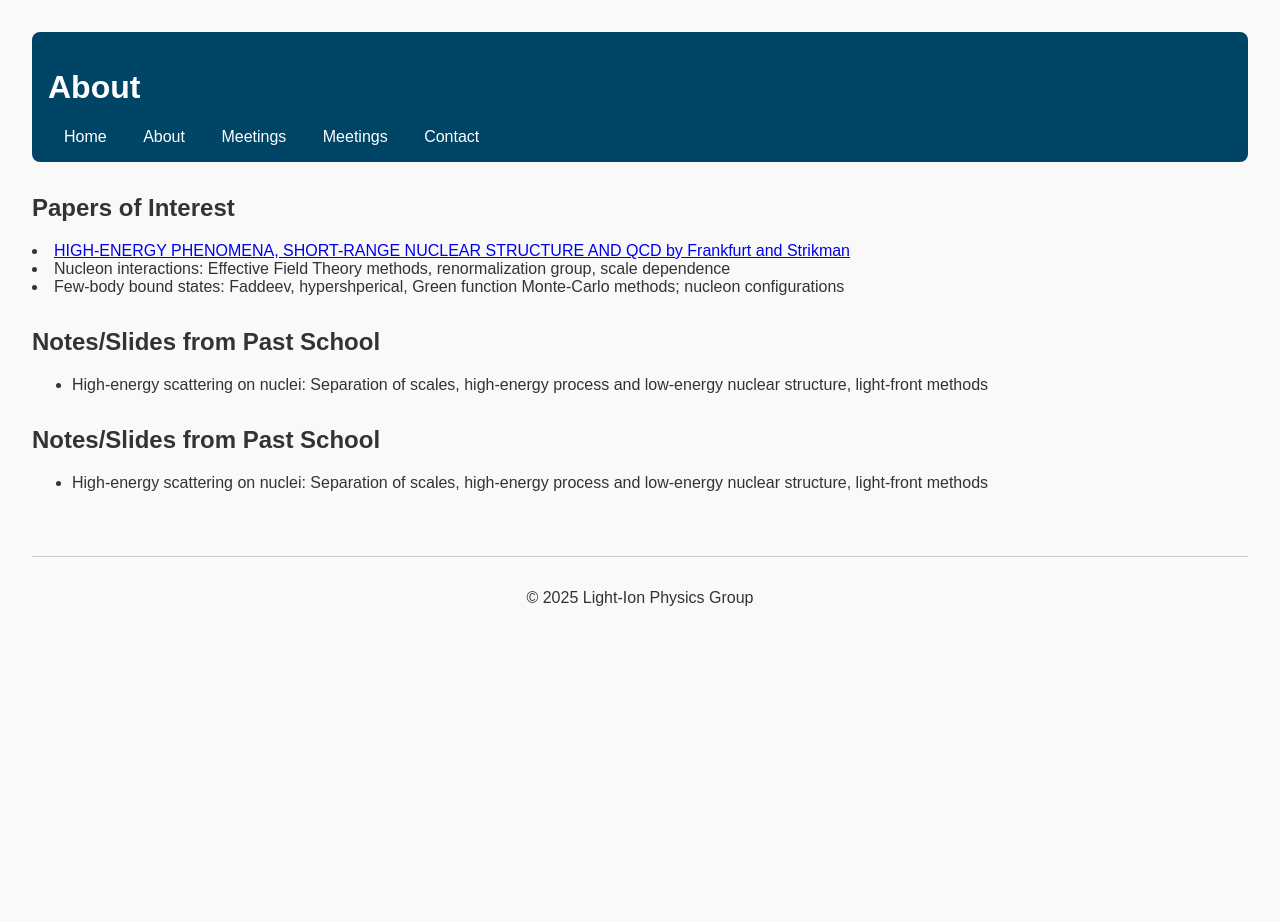
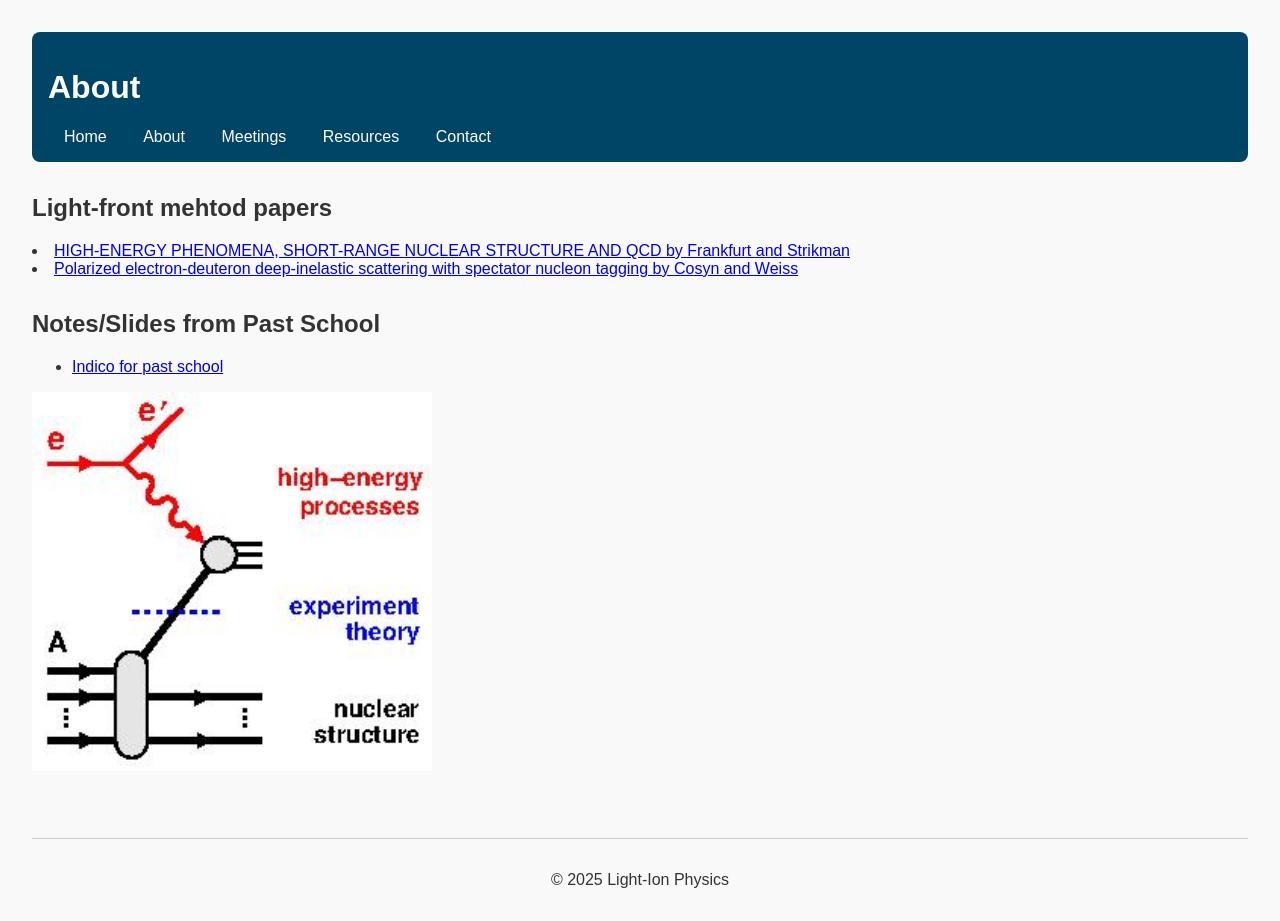
Before and after one commit to light-ion-physics/light-ion-website, a plain HTML site: page Resources.html in a window 1280 px wide. Before the commit the page ends 800 px from the top, so only its background shows below. Drawn offline with Linux system fonts and the light colour scheme.

Commit message:
added logo to every page. need to add resources...

```diff
--- a/Resources.html
+++ b/Resources.html
@@ -13,32 +13,27 @@
       <a href="index.html">Home</a>
       <a href="about.html">About</a>
       <a href="meetings.html">Meetings</a>
-      <a href="Resources.html">Meetings</a>
+      <a href="Resources.html">Resources</a>
       <a href="#contact">Contact</a>
     </nav>
   </header>
   <main>
     <section>
-      <h2>Papers of Interest</h2>
+      <h2>Light-front mehtod papers</h2>
         <li><a href="https://www.sciencedirect.com/science/article/abs/pii/0370157381901290">HIGH-ENERGY PHENOMENA, SHORT-RANGE NUCLEAR STRUCTURE AND QCD by Frankfurt and Strikman</a></li>
-        <li>Nucleon interactions: Effective Field Theory methods, renormalization group, scale dependence</li>
-        <li>Few-body bound states: Faddeev, hypershperical, Green function Monte-Carlo methods; nucleon configurations</li>
+        <li><a href="https://journals.aps.org/prc/pdf/10.1103/PhysRevC.102.065204">Polarized electron-deuteron deep-inelastic scattering with spectator nucleon tagging by Cosyn and Weiss</a></li>
     </section>
     <section>
       <h2>Notes/Slides from Past School</h2>
       <ul>
-        <li>High-energy scattering on nuclei: Separation of scales, high-energy process and low-energy nuclear structure, light-front methods</li>
+        <li><a href="https://indico.jlab.org/event/935/timetable/#20250619">Indico for past school</a></li>
       </ul>
     </section>
-    <section>
-      <h2>Notes/Slides from Past School</h2>
-      <ul>
-        <li>High-energy scattering on nuclei: Separation of scales, high-energy process and low-energy nuclear structure, light-front methods</li>
-      </ul>
-    </section>
+
+    <img src="images/nuclearschool25_logo.png" alt="Light Ion Physics" width="400" />
   </main>
   <footer>
-    <p>© 2025 Light-Ion Physics Group</p>
+    <p>© 2025 Light-Ion Physics</p>
   </footer>
 </body>
 </html>
```
Also changed, not shown: about.html (+3 -1 lines), index.html (+2 -2 lines), meetings.html (+3 -1 lines).
